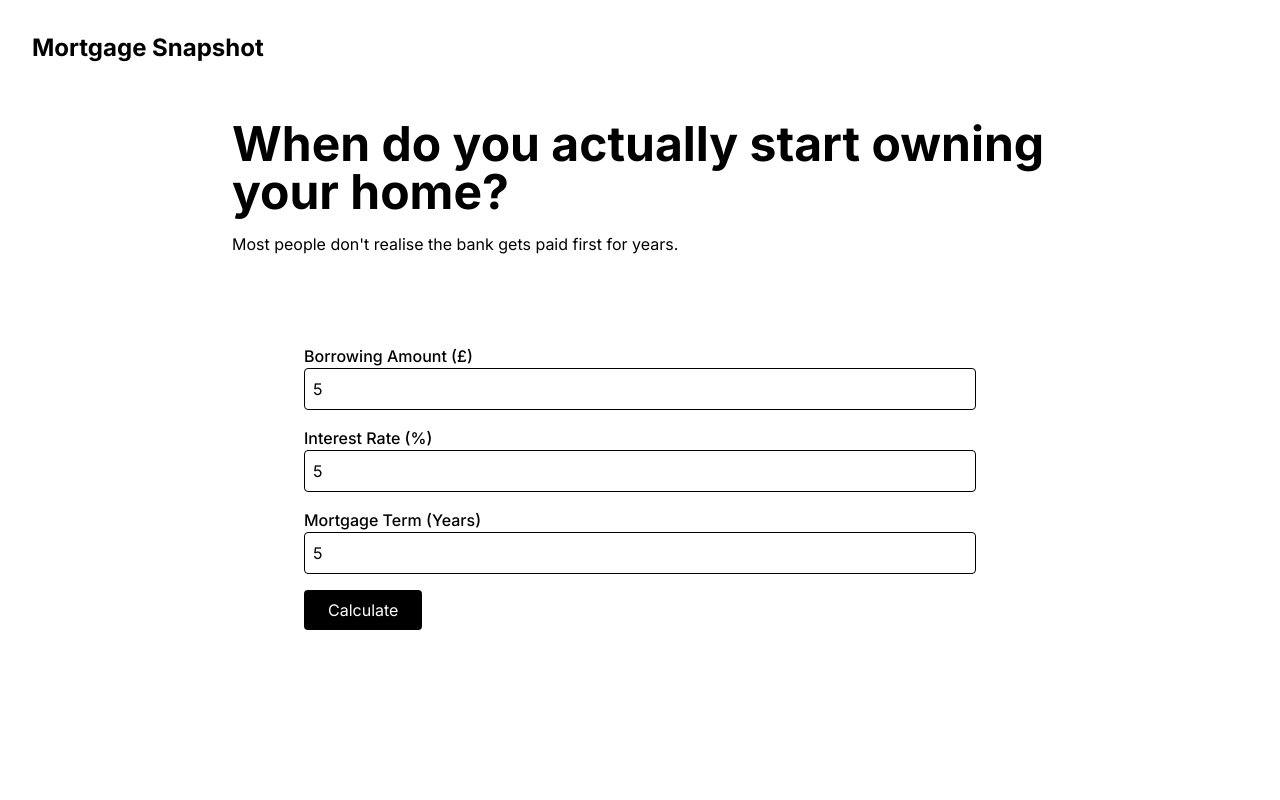
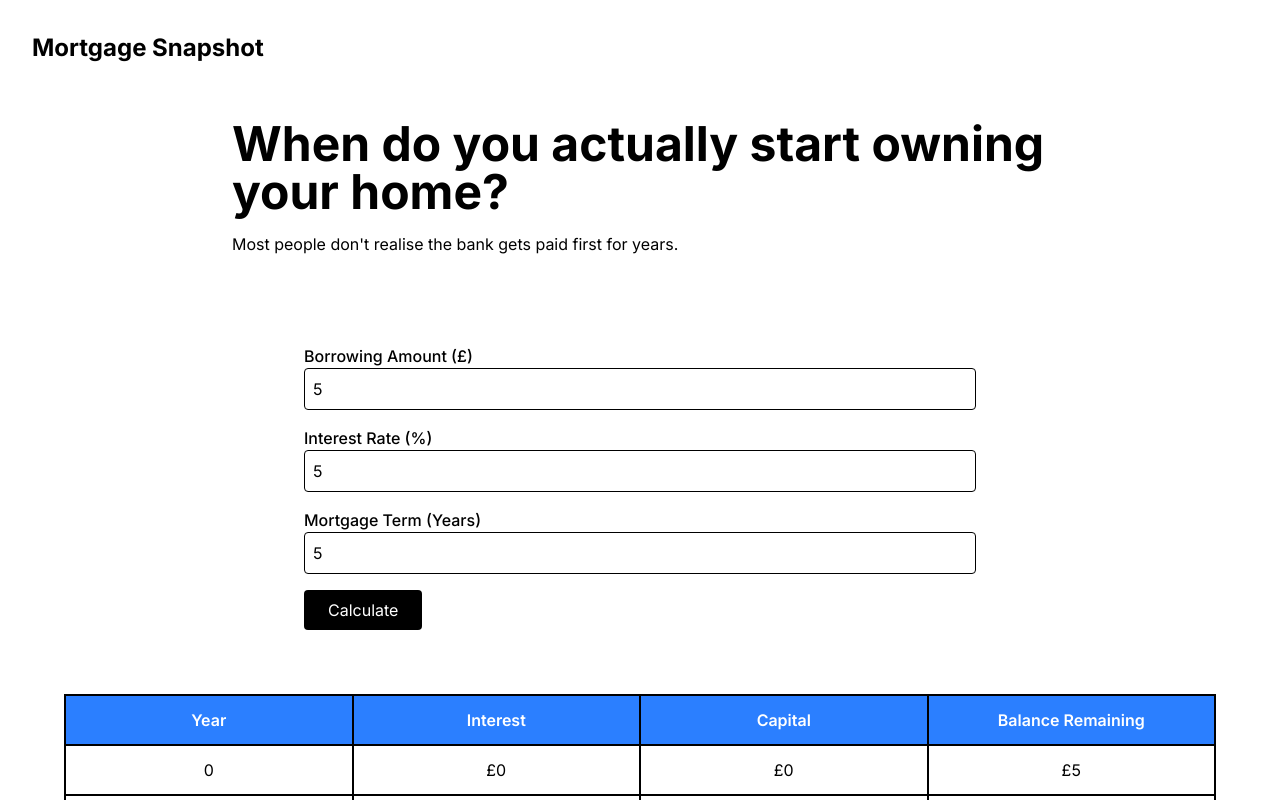
Before and after one commit to doowmot/mortgage-snapshot, a React (Vite) app: page / in a window 1280 px wide. Both pictures are taken after typing "5", "5", "5" into the empty fields and a click on the button "Calculate". Shown: the top 800 px of the page. Built offline with nearby package versions, Linux system fonts and the light colour scheme.

Commit message:
simplify calculateMortgageResults signature and rename amortisationSchedule to yearlyAmortisationSchedule

```diff
--- a/src/components/MortgageChart.tsx
+++ b/src/components/MortgageChart.tsx
@@ -2,12 +2,12 @@ import { useRef, useEffect } from "react";
 
 declare const Chart: any;
 
-export function MortgageBalanceChart({ amortisationSchedule }) {
+export function MortgageBalanceChart({ yearlyAmortisationSchedule }) {
 
     const chartRef = useRef(null);
 
     useEffect(() => {
-        if (amortisationSchedule.length > 0 && chartRef.current) {
+        if (yearlyAmortisationSchedule.length > 0 && chartRef.current) {
           if (chartRef.current.chart) {
             chartRef.current.chart.destroy();
           }
@@ -16,11 +16,11 @@ export function MortgageBalanceChart({ amortisationSchedule }) {
           const newChart = new Chart(ctx, {
             type: 'line',
             data: {
-              labels: amortisationSchedule.map((item) => item.year),
+              labels: yearlyAmortisationSchedule.map((item) => item.year),
               datasets: [
                 {
                   label: 'Balance Remaining',
-                  data: amortisationSchedule.map((item) => item.balance),
+                  data: yearlyAmortisationSchedule.map((item) => item.balance),
                   borderColor: 'rgb(59 130 246)',
                   backgroundColor: 'rgb(59 130 246)',
                   borderWidth: 5,
@@ -28,7 +28,7 @@ export function MortgageBalanceChart({ amortisationSchedule }) {
                 },
                 {
                 label: 'Cumulative Interest Paid',
-                data: amortisationSchedule.map((item) => item.cumulativeInterest),
+                data: yearlyAmortisationSchedule.map((item) => item.cumulativeInterest),
                 borderColor: 'rgb(74, 222, 128)',
                 backgroundColor: 'rgb(74, 222, 128)',
                 borderWidth: 5,
@@ -36,7 +36,7 @@ export function MortgageBalanceChart({ amortisationSchedule }) {
                 },
                 {
                 label: 'Cumulative Capital Paid',
-                data: amortisationSchedule.map((item) => item.cumulativeCapital),
+                data: yearlyAmortisationSchedule.map((item) => item.cumulativeCapital),
                 borderColor: 'rgb(30, 58, 138)',
                 backgroundColor: 'rgb(30, 58, 138)',
                 borderWidth: 5,
@@ -87,7 +87,7 @@ export function MortgageBalanceChart({ amortisationSchedule }) {
 
           chartRef.current.chart = newChart;
         }
-      }, [amortisationSchedule]);
+      }, [yearlyAmortisationSchedule]);
 
   return (
     <canvas ref={chartRef} width="400" height="200"></canvas>
--- a/src/components/MortgageTable.tsx
+++ b/src/components/MortgageTable.tsx
@@ -11,7 +11,7 @@ export function MortgageTable(props) {
               <th className="border-2 border-black p-3 font-semibold text-center w-1/4">Capital</th>
               <th className="border-2 border-black p-3 font-semibold text-center w-1/4">Balance Remaining</th>
             </tr>
-            {props.amortisationSchedule.map((item) => (
+            {props.yearlyAmortisationSchedule.map((item) => (
               <tr key={item.year} className="hover:bg-gray-50">
                 <td className="border-2 border-black p-3 text-center">{item.year}</td>
                 <td className="border-2 border-black p-3 text-center">{formatCurrency(item.interest)}</td>
--- a/src/pages/HomePage.tsx
+++ b/src/pages/HomePage.tsx
@@ -1,11 +1,14 @@
 // @ts-nocheck
 import { useState } from "react";
+import { calculateMortgageResults } from "../utils/mortgageCalculations";
+import { MortgageTable } from "../components/MortgageTable";
 
 export function HomePage() {
   const [formData, setFormData] = useState({
     borrowingAmount: "",
     interestRate: "",
     mortgageTerm: "",
+    yearlyAmortisationSchedule: [],
   });
 
   const handleChange = (event) => {
@@ -15,7 +18,17 @@ export function HomePage() {
 
   const handleSubmit = (event) => {
     event.preventDefault();
-    // TODO: validate inputs, run calculations, display results
+
+    const results = calculateMortgageResults(
+      formData.borrowingAmount,
+      formData.interestRate,
+      formData.mortgageTerm
+    );
+
+    setFormData(prevState => ({
+      ...prevState,
+      yearlyAmortisationSchedule: results.yearlyAmortisationSchedule,
+    }));
   }
 
   return (
@@ -70,6 +83,12 @@ export function HomePage() {
         </form>
       </div>
 
+      {formData.yearlyAmortisationSchedule.length > 0 &&
+        <div>
+          <MortgageTable yearlyAmortisationSchedule={formData.yearlyAmortisationSchedule} />
+        </div>
+      }
+
       {/* TODO: Inflection Point section */}
       {/* Line chart: Year vs Annual Payment (interest line + capital line) */}
       {/* Display: "Your Inflection Point: Year X" */}
--- a/src/utils/mortgageCalculations.ts
+++ b/src/utils/mortgageCalculations.ts
@@ -30,15 +30,15 @@ export const calculateStressTestAnnualInterestRate = (annualRate) => {
     return (parseFloat(annualRate) + 3);
 }
 
-export const calculateAmortisationSchedule = (loanAmount, paymentMonths, monthlyRate, monthlyPayment) => {
-    const amortisationSchedule = [];
+export const calculateYearlyAmortisationSchedule = (loanAmount, paymentMonths, monthlyRate, monthlyPayment) => {
+    const yearlyAmortisationSchedule = [];
     let currentBalance = loanAmount;
     let annualInterestPaid = 0;
     let annualCapitalPaid = 0;
     let cumulativeInterestPaid = 0;
     let cumulativeCapitalPaid = 0;
 
-    amortisationSchedule.push({year: 0, interest: 0, capital: 0, balance: currentBalance, cumulativeInterest: cumulativeInterestPaid, cumulativeCapital: cumulativeCapitalPaid,});
+    yearlyAmortisationSchedule.push({year: 0, interest: 0, capital: 0, balance: currentBalance, cumulativeInterest: cumulativeInterestPaid, cumulativeCapital: cumulativeCapitalPaid,});
 
     for (let month = 1; month <= paymentMonths; month++) {
       const monthlyInterest = currentBalance * monthlyRate;
@@ -60,7 +60,7 @@ export const calculateAmortisationSchedule = (loanAmount, paymentMonths, monthly
         cumulativeInterestPaid += annualInterestPaid;
         cumulativeCapitalPaid += annualCapitalPaid;
 
-        amortisationSchedule.push({
+        yearlyAmortisationSchedule.push({
           year: year,
           interest: annualInterestPaid,
           capital: annualCapitalPaid,
@@ -73,7 +73,7 @@ export const calculateAmortisationSchedule = (loanAmount, paymentMonths, monthly
         annualCapitalPaid = 0;
       }
     }
-    return amortisationSchedule;
+    return yearlyAmortisationSchedule;
   }
 
 export function calculateAffordabilityResults(annualIncome, depositAmount) {
@@ -86,21 +86,20 @@ export function calculateAffordabilityResults(annualIncome, depositAmount) {
   };
 }
 
-export function calculateMortgageResults(propertyPrice, depositAmount, interestRate, mortgageTerm) {
+export function calculateMortgageResults(borrowingAmount, interestRate, mortgageTerm) {
   const monthlyInterestRate = calculateMonthlyInterestRate(interestRate);
   const paymentMonths = calculatePaymentMonths(mortgageTerm);
-  const borrowingRequired = calculateBorrowingRequired(propertyPrice, depositAmount);
-  const monthlyPayment = calculateMonthlyPayment(borrowingRequired, monthlyInterestRate, paymentMonths);
+  const monthlyPayment = calculateMonthlyPayment(borrowingAmount, monthlyInterestRate, paymentMonths);
 
   const totalPayment = calculateTotalPayment(monthlyPayment, paymentMonths);
-  const totalInterest = calculateTotalInterest(totalPayment, borrowingRequired);
-  const totalCapital = borrowingRequired;
+  const totalInterest = calculateTotalInterest(totalPayment, borrowingAmount);
+  const totalCapital = borrowingAmount;
 
   const stressTestAnnualInterestRate = calculateStressTestAnnualInterestRate(interestRate);
   const stressTestMonthlyInterestRate = calculateMonthlyInterestRate(stressTestAnnualInterestRate);
-  const stressTestMonthlyPayment = calculateMonthlyPayment(borrowingRequired, stressTestMonthlyInterestRate, paymentMonths);
+  const stressTestMonthlyPayment = calculateMonthlyPayment(borrowingAmount, stressTestMonthlyInterestRate, paymentMonths);
 
-  const amortisationSchedule = calculateAmortisationSchedule(borrowingRequired, paymentMonths, monthlyInterestRate, monthlyPayment);
+  const yearlyAmortisationSchedule = calculateYearlyAmortisationSchedule(borrowingAmount, paymentMonths, monthlyInterestRate, monthlyPayment);
 
   return {
     monthlyPayment: monthlyPayment,
@@ -109,6 +108,6 @@ export function calculateMortgageResults(propertyPrice, depositAmount, interestR
     totalCapital: totalCapital,
     stressTestMonthlyPayment: stressTestMonthlyPayment,
     mortgageTerm: mortgageTerm,
-    amortisationSchedule: amortisationSchedule,
+    yearlyAmortisationSchedule: yearlyAmortisationSchedule,
   };
 }
```
Also changed, not shown: 1 other file (tests, documents, lock files or other folders).
